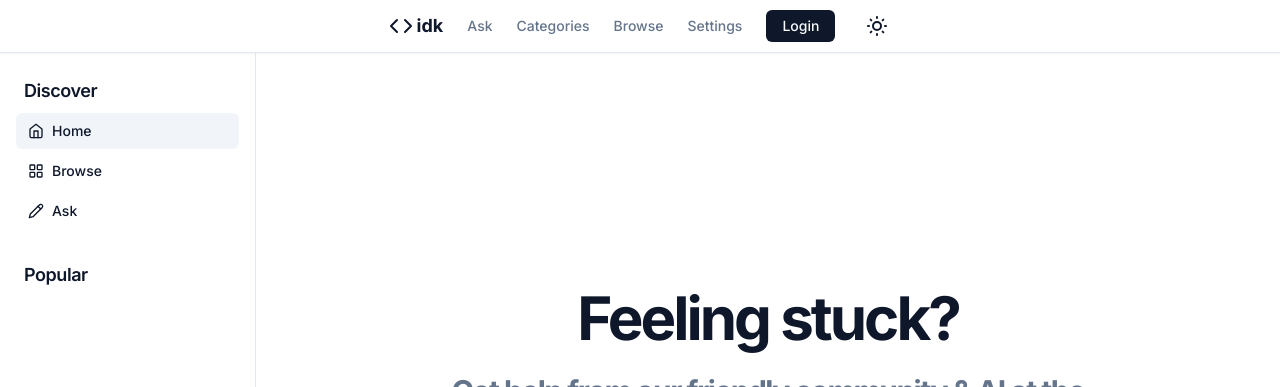
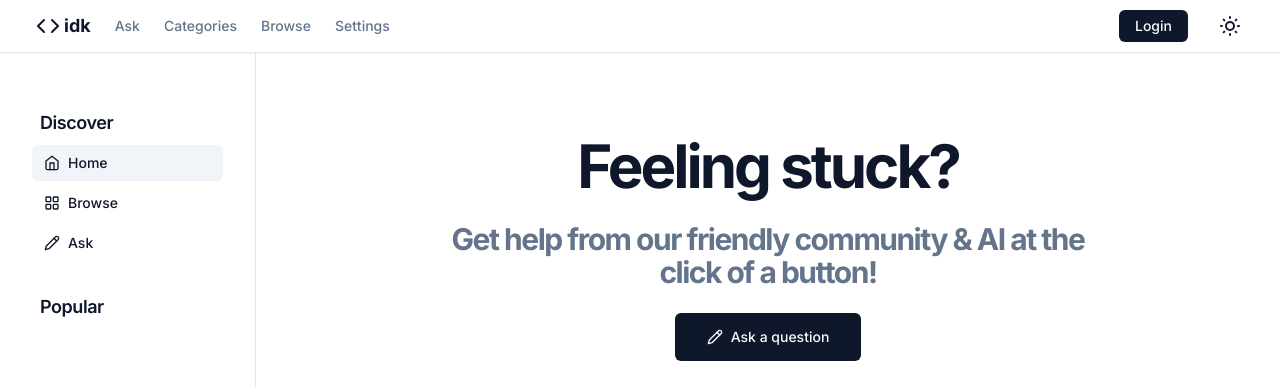
Before and after one commit to reillyjodonnell/idk, a Next.js app: page / in a window 1280 px wide. Shown: the top 387 px of the page. Built offline with nearby package versions, Linux system fonts and the light colour scheme; no server answers; the database is empty.

Commit message:
Updated padding for header and sidebar

```diff
--- a/src/app/page.tsx
+++ b/src/app/page.tsx
@@ -10,7 +10,7 @@ export default function Home() {
     // <div className="  dark:bg-black w-full h-full ">
     //   <Header className="py-2" />
 
-    <section className="flex h-full flex-col items-center justify-center flex-1">
+    <section className="flex h-full flex-col items-center justify-start flex-1">
       <div className="flex flex-col justify-center items-center my-20">
         <h1 className="text-3xl w-3/5 text-center font-bold leading-tight tracking-tighter md:text-5xl lg:text-6xl lg:leading-[1.1] hidden md:block">
           Feeling stuck?
--- a/src/app/questions/categories/[slug]/page.tsx
+++ b/src/app/questions/categories/[slug]/page.tsx
@@ -6,7 +6,7 @@ import { capitalizeFirstLetter } from '@/lib/utils';
 export default async function Page({ params }: { params: { slug: string } }) {
   const { slug } = params;
   return (
-    <div className="w-full flex flex-col justify-center items-center p-8 ">
+    <div className="w-full flex flex-col justify-start items-center p-8 ">
       <span className="p-4 font-bold text-2xl">
         {capitalizeFirstLetter(slug)}
       </span>
--- a/src/app/sidebar.tsx
+++ b/src/app/sidebar.tsx
@@ -26,15 +26,15 @@ export async function Sidebar({ className, playlists }: SidebarProps) {
   });
 
   return (
-    <div className={cn('pb-12', className)}>
+    <div className={cn('pb-12 p-8', className)}>
       <div className="space-y-4 py-4">
-        <div className="px-4 py-2">
+        <div className="py-2">
           <h2 className="mb-2 px-2 text-lg font-semibold tracking-tight">
             Discover
           </h2>
           <Discover />
         </div>
-        <div className="px-4 py-2">
+        <div className=" py-2">
           <h2 className="mb-2 px-2 text-lg font-semibold tracking-tight">
             Popular
           </h2>
--- a/src/components/header.tsx
+++ b/src/components/header.tsx
@@ -12,12 +12,13 @@ export default function Header({ className = '' }: { className?: string }) {
   return (
     <header
       className={cn(
-        `py-2 flex justify-center items-center supports-backdrop-blur:bg-background/60 sticky top-0 z-40 w-full border-b bg-background/95 shadow-sm backdrop-blur`,
+        `py-2 px-8 flex justify-center items-center supports-backdrop-blur:bg-background/60 sticky top-0 z-40 w-full border-b bg-background/95 shadow-sm backdrop-blur`,
         className
       )}
     >
       <Logo />
       <MainNav />
+      <div className="flex justify-center items-center ml-auto">
         {user ? (
           <Avatar className="mx-6 h-8 w-8">
             <AvatarImage src="https://github.com/shadcn.png" />
@@ -30,6 +31,7 @@ export default function Header({ className = '' }: { className?: string }) {
         )}
 
         <ModeToggle />
+      </div>
     </header>
   );
 }
```
Lines whose indentation alone changed are shown as unchanged.
